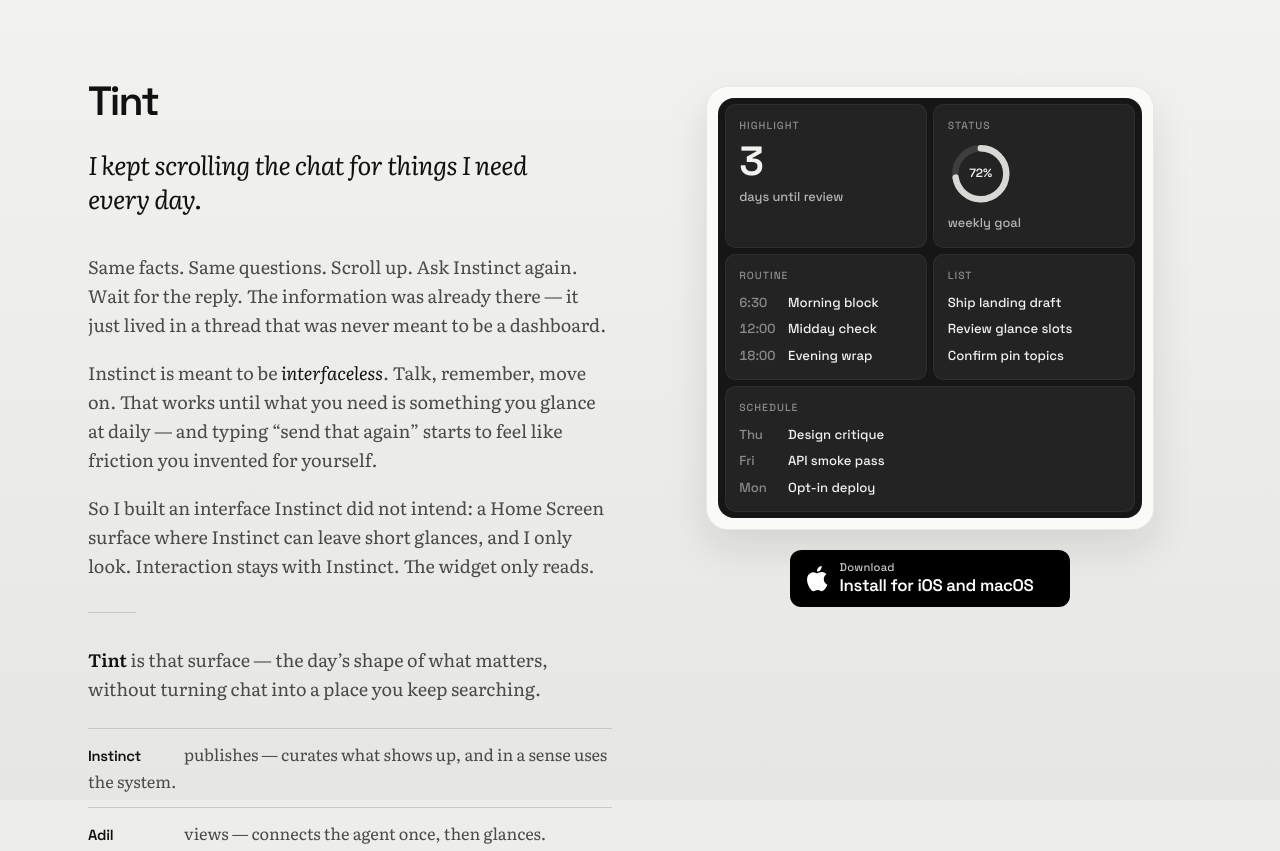
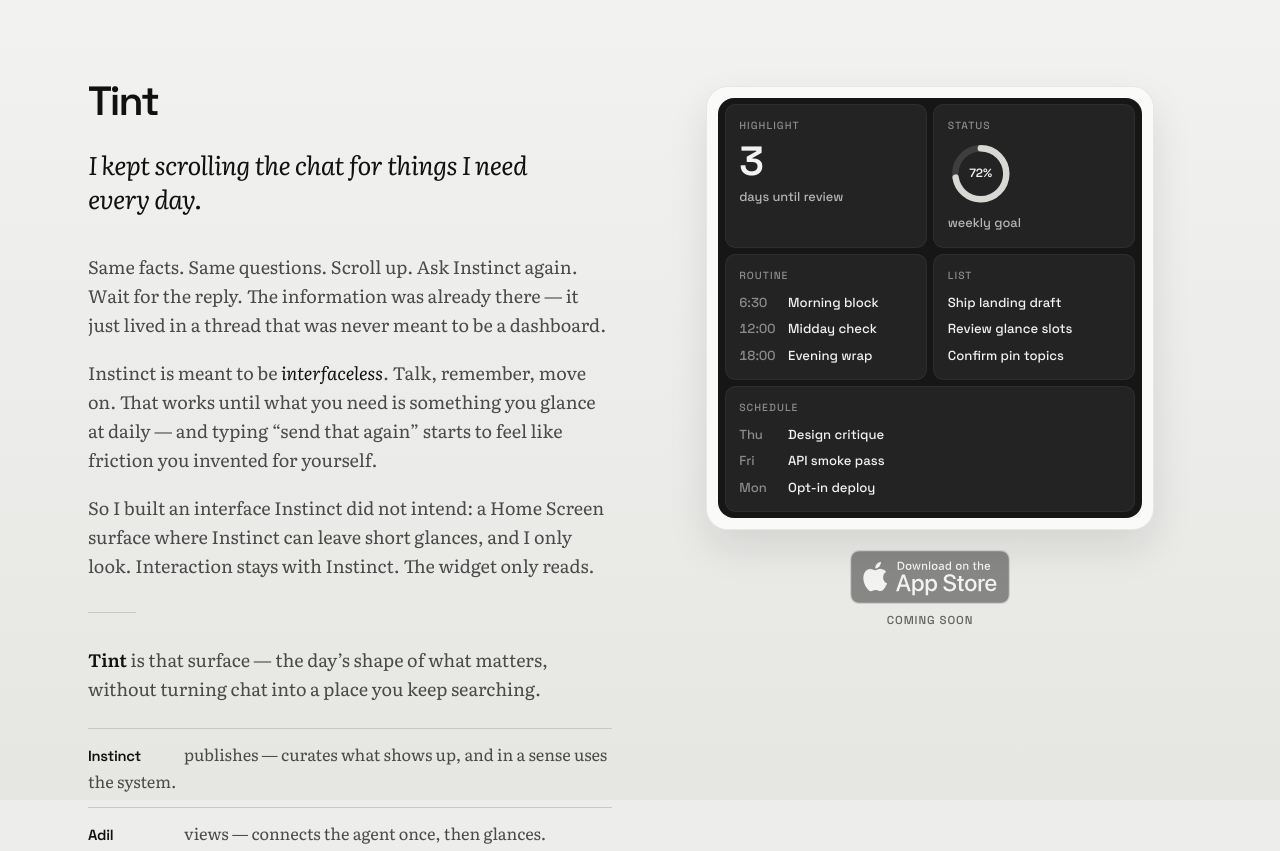
Before and after one commit to adilsazeez/tint-landing, a plain HTML site: page index.html in a window 1280 px wide. Shown: the top 851 px of the page. Drawn offline with Linux system fonts and the light colour scheme.

Commit message:
Add official App Store badge (disabled until store URL)
Replace the fake download control with Apple's US black lockup SVG under the widget mock. Badge is non-clickable with Coming soon — no invented store URL. Pack had App Store only (no Mac App Store badge).

```diff
--- a/index.html
+++ b/index.html
@@ -102,16 +102,26 @@
         </div>
       </div>
 
-      <!-- href is a placeholder until App Store / TestFlight URLs exist -->
-      <a class="apple-btn" href="#" aria-disabled="true">
-        <svg class="apple-logo" viewBox="0 0 16 20" aria-hidden="true" focusable="false">
-          <path fill="currentColor" d="M13.3 10.6c0-2.3 1.9-3.4 2-3.5-1.1-1.6-2.8-1.8-3.4-1.8-1.4-.2-2.8.9-3.5.9-.7 0-1.9-.8-3.1-.8-1.6 0-3.1 1-3.9 2.4-1.7 2.9-.4 7.2 1.2 9.6.8 1.1 1.7 2.4 3 2.4 1.2 0 1.6-.8 3.1-.8s1.8.8 3.1.8c1.3 0 2.1-1.1 2.9-2.3.9-1.3 1.3-2.6 1.3-2.6s-2.5-1-2.7-3.9zM10.8 3.7c.6-.8 1.1-1.9.9-3-.9 0-2 .6-2.6 1.4-.6.7-1.1 1.8-.9 2.9 1 .1 2-.5 2.6-1.3z"/>
-        </svg>
-        <span class="apple-copy">
-          <span class="apple-kicker">Download</span>
-          <span class="apple-title">Install for iOS and macOS</span>
+      <!-- Official Apple badge; no store URL until Ready for Sale -->
+      <div class="store-cta">
+        <span
+          class="store-badge"
+          role="link"
+          aria-disabled="true"
+          tabindex="-1"
+          aria-label="Download on the App Store — Coming soon"
+        >
+          <img
+            class="store-badge-img"
+            src="badges/Download_on_the_App_Store_Badge_US-UK_RGB_blk_092917.svg"
+            alt="Download on the App Store"
+            width="160"
+            height="53"
+            decoding="async"
+          />
         </span>
-      </a>
+        <span class="store-soon">Coming soon</span>
+      </div>
     </aside>
   </main>
 </body>
--- a/styles.css
+++ b/styles.css
@@ -264,54 +264,37 @@ body {
   font-weight: 600;
 }
 
-.apple-btn {
-  display: inline-flex;
+.store-cta {
+  display: flex;
+  flex-direction: column;
   align-items: center;
-  gap: 0.75rem;
-  min-width: min(100%, 17.5rem);
-  padding: 0.7rem 1.15rem 0.75rem 1rem;
-  border-radius: 0.7rem;
-  background: #000;
-  color: #fff;
-  text-decoration: none;
-  font-family: var(--font-brand);
-  transition: opacity 0.15s ease, transform 0.15s ease;
+  gap: 0.45rem;
 }
 
-.apple-btn:hover {
-  opacity: 0.92;
-  transform: translateY(-1px);
+.store-badge {
+  display: inline-block;
+  line-height: 0;
+  opacity: 0.42;
+  filter: grayscale(1);
+  pointer-events: none;
+  cursor: default;
+  user-select: none;
 }
 
-.apple-btn:focus-visible {
-  outline: 2px solid var(--ink);
-  outline-offset: 3px;
+.store-badge-img {
+  display: block;
+  width: 10rem;
+  height: auto;
 }
 
-.apple-logo {
-  width: 1.35rem;
-  height: 1.65rem;
-  flex-shrink: 0;
-}
-
-.apple-copy {
-  display: flex;
-  flex-direction: column;
-  gap: 0.1rem;
-  line-height: 1.15;
-}
-
-.apple-kicker {
-  font-size: 0.7rem;
+.store-soon {
+  font-family: var(--font-brand);
+  font-size: 0.72rem;
   font-weight: 500;
-  letter-spacing: 0.02em;
-  opacity: 0.78;
-}
-
-.apple-title {
-  font-size: 1.05rem;
-  font-weight: 600;
-  letter-spacing: -0.02em;
+  letter-spacing: 0.08em;
+  text-transform: uppercase;
+  color: var(--soft);
+  opacity: 0.85;
 }
 
 @keyframes in {
@@ -360,11 +343,6 @@ body {
     margin: 0 0 0.2rem;
   }
 
-  .apple-btn {
-    width: 100%;
-    justify-content: center;
-  }
-
   .glance {
     min-height: 23rem;
   }
```
Also changed, not shown: badges/Download_on_the_App_Store_Badge_US-UK_RGB_blk_092917.svg (added).
